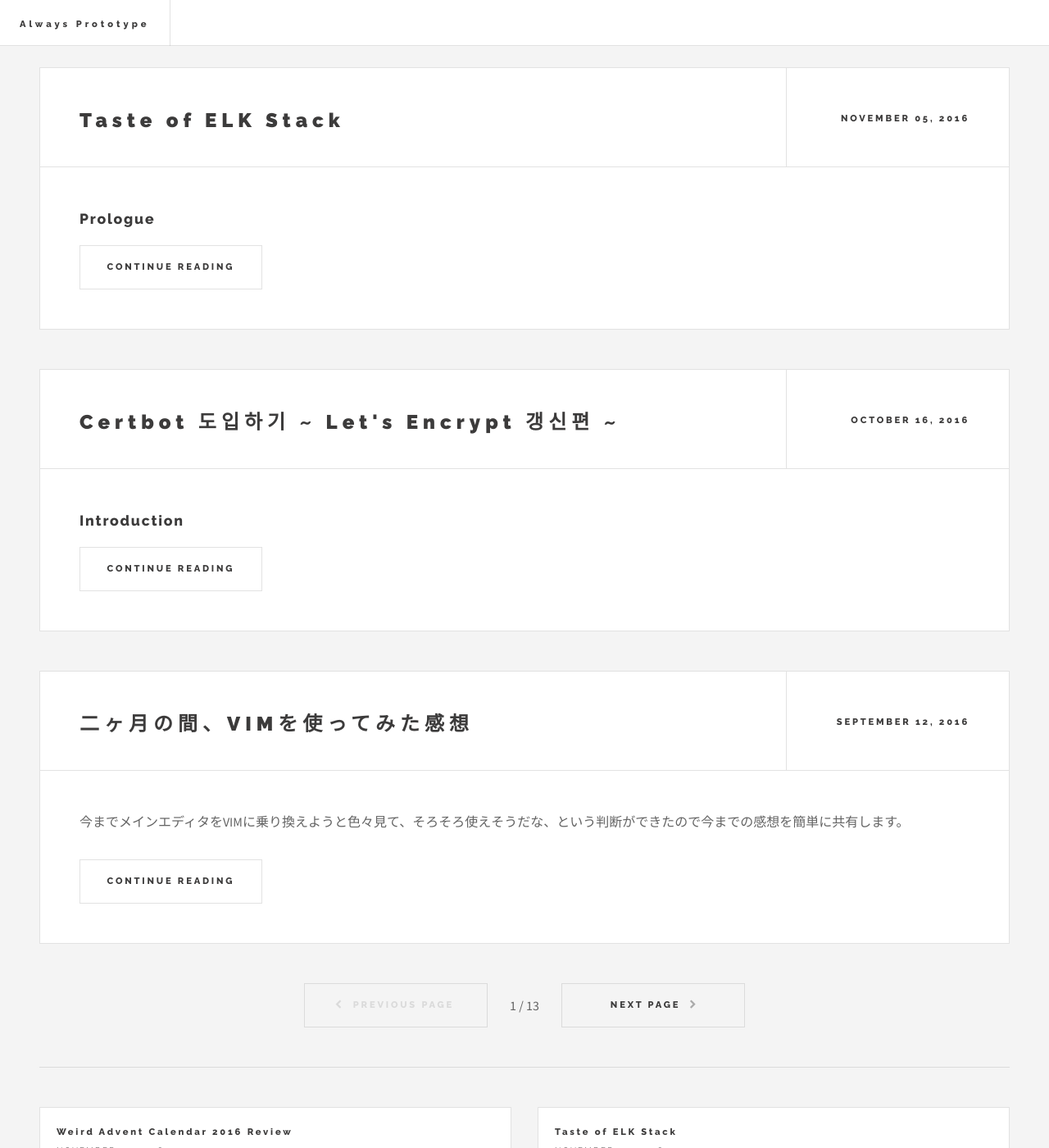
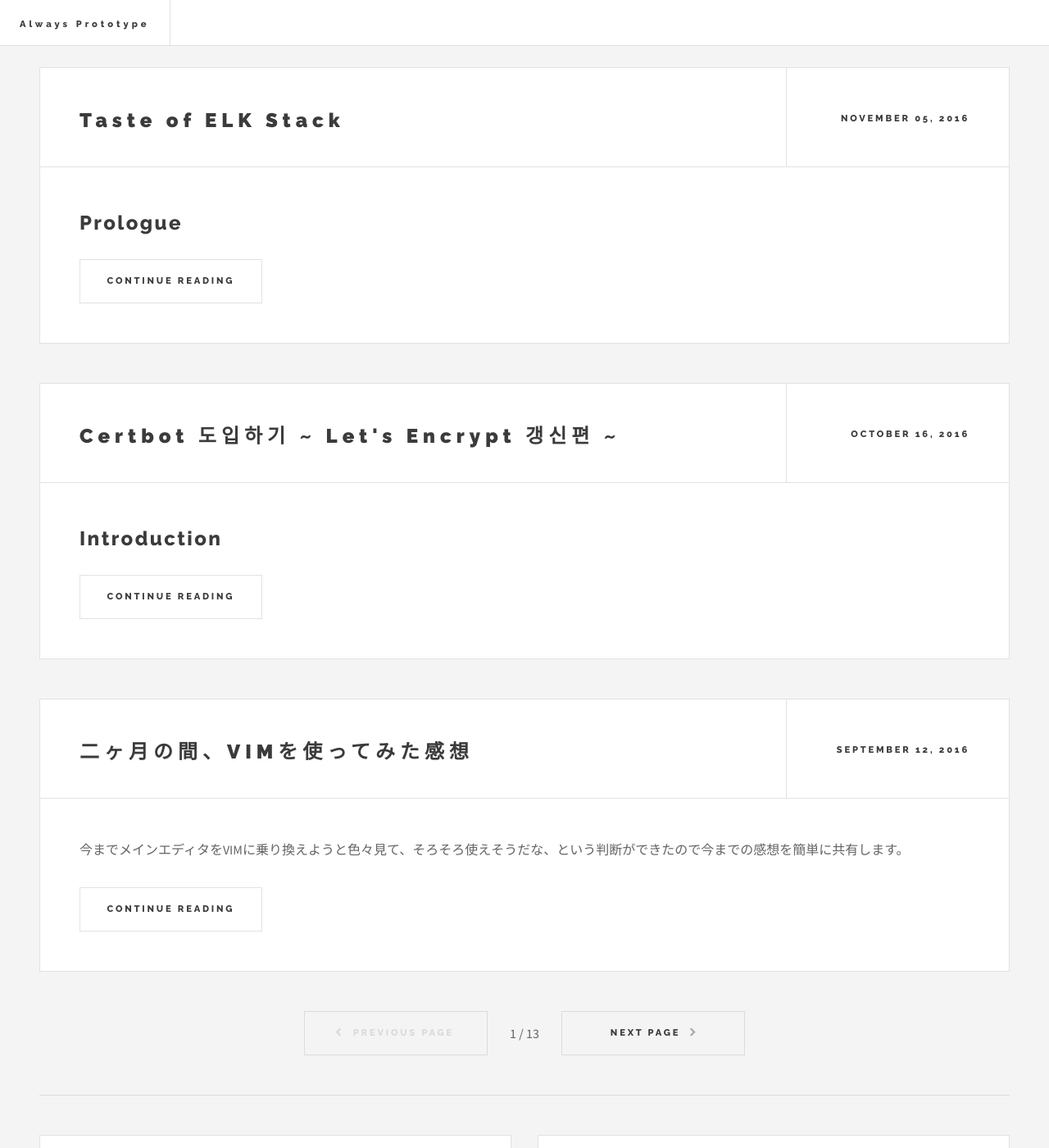
Before and after one commit to riseshia/archived-riseshia-github-io, a Jekyll site: the page built from index.html, in a window 1280 px wide and 1400 px high, scrolled down 677 px. Shown: the whole window at 82% size. Built offline with Jekyll 4.4.1, drawn with Linux system fonts in a browser that asks for light colours; the list of posts is cut into pages by our own code.

Commit message:
Make header tag more bigger

```diff
--- a/css/main.scss
+++ b/css/main.scss
@@ -1530,19 +1530,19 @@
     }
 
   h2 {
+    font-size: 1.5em;
+  }
+
+  h3 {
+    font-size: 1.3em;
+  }
+
+  h4 {
     font-size: 1.1em;
   }
 
-  h3 {
+  h5 {
     font-size: 0.9em;
-  }
-
-  h4 {
-    font-size: 0.7em;
-  }
-
-  h5 {
-    font-size: 0.7em;
   }
 
   h6 {
```
